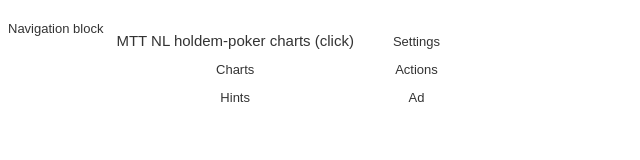
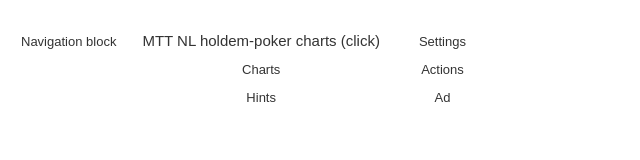
Before and after one commit to zlidzen/Pckr_charts_html, a plain HTML site: page index.html in a window 1280 px wide. Shown: the whole page, without its empty margins (0-640 px from the left). Drawn offline with Linux system fonts and the light colour scheme.

Commit message:
update css

```diff
--- a/style.css
+++ b/style.css
@@ -7,11 +7,11 @@
     line-height:normal;}
   td{border: solid 1px gray;}
   a{text-decoration:none; font-size:15px;}
-  div{margin:1rem;}
+  div, nav{margin:1rem;}
   table{border-collapse: collapse; margin: 0.5rem auto;}
   td{padding: 0.5rem 1rem;}
   .content{display:flex;}
-  .mid{flex-direction:column;}
+  .mid, #left_side{flex-direction:column;}
   .mid table tr td{font-size:15px;}
   ul{margin:auto; margin-bottom: 1rem;}
   #prev_action, li{text-align: left;margin-bottom: 0.6rem;font-size:15px;}
```
